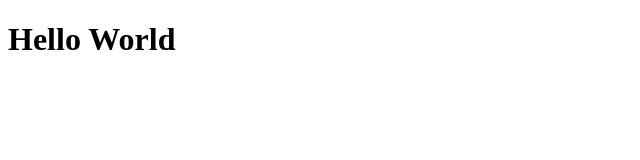
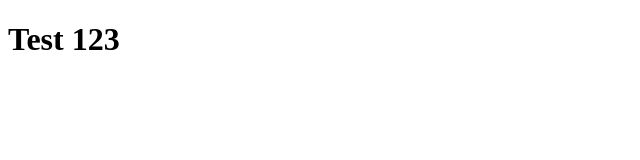
Before and after one commit to petrolpark/petrolpark.github.io, a plain HTML site: page index.html in a window 1280 px wide. Shown: the whole page, without its empty margins (0-640 px from the left). Drawn offline with Linux system fonts and the light colour scheme.

Commit message:
Update index.html

```diff
--- a/index.html
+++ b/index.html
@@ -1,6 +1,6 @@
 <!DOCTYPE html>
 <html>
 <body>
-<h1>Hello World</h1>
+<h1>Test 123</h1>
 </body>
 </html>
```
